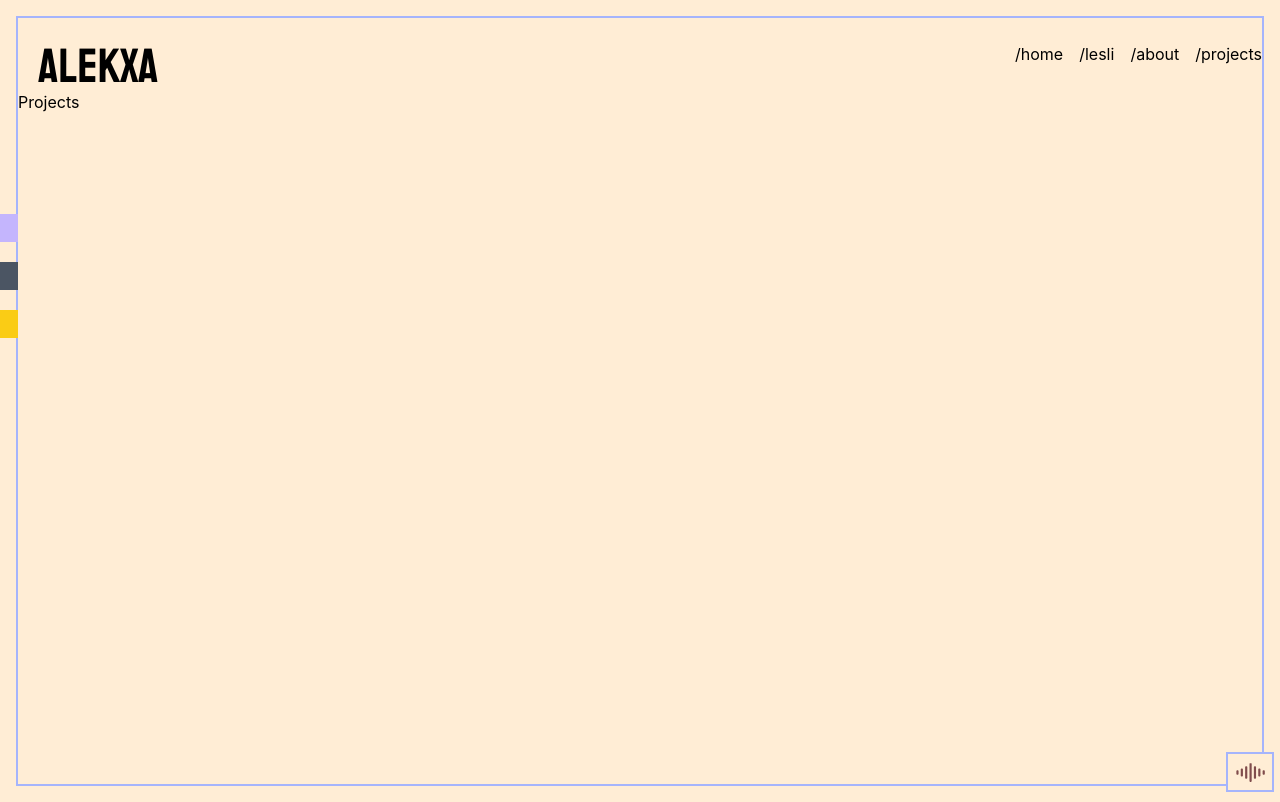
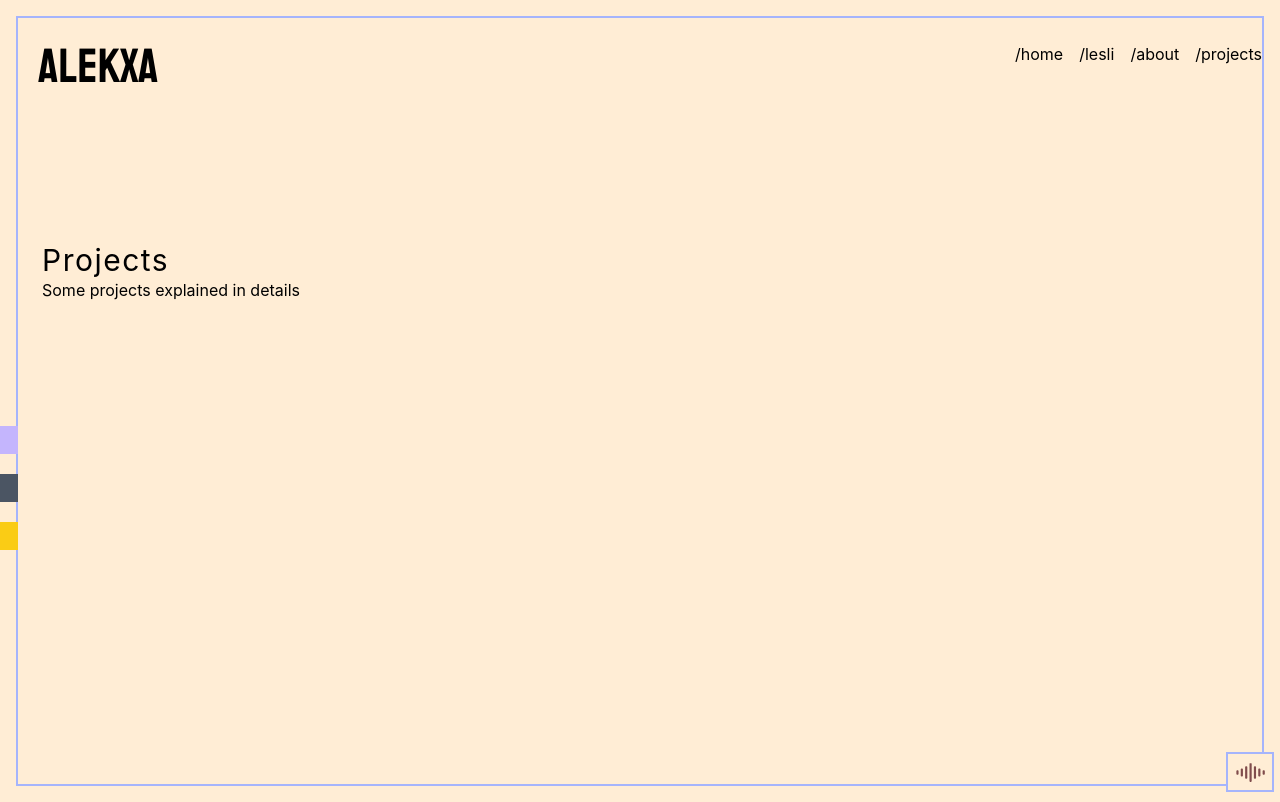
Before and after one commit to SmeraldaKa0s/Portfolio2023, a Next.js app: page /projects/Projects in a window 1280 px wide. Built offline with nearby package versions, Linux system fonts and the light colour scheme; a web font is replaced by a local one.

Commit message:
agrego archivos public

```diff
--- a/next.config.js
+++ b/next.config.js
@@ -1,6 +1,17 @@
 /** @type {import('next').NextConfig} */
 const nextConfig = {
   reactStrictMode: true,
+  webpack: (config) => {
+    config.module.rules.push({
+      test: /\.pdf/,
+      type: 'asset/resource',
+      generator: {
+        filename: 'static/[hash][ext]',
+      },
+    })
+
+    return config
+},
 }
 
 module.exports = nextConfig
--- a/pages/about/About.js
+++ b/pages/about/About.js
@@ -2,6 +2,7 @@ import Layout from "../../components/Layout";
 import styles from "./styles.module.scss";
 import Icon from "../../components/Icon";
 import Image from "next/image";
+import cv from "../../public/cv.pdf"
 
 const About = () => {
   return (
@@ -20,7 +21,6 @@ const About = () => {
             href="https://github.com/SmeraldaKa0s/Portfolio2022"
             target="_blank"
             rel="noreferrer"
-            iconClassName={styles.iconGithub}
           >
             <Icon id="github" />
           </a>
@@ -33,8 +33,10 @@ const About = () => {
           </a>
         </div>
         <div className={styles.boxDownload}>
+          <a href={cv} download="blabla">
           <p>Download my Resume</p>
           <Icon id="download" />
+          </a>
         </div>
         <div className={styles.boxCaption}>
           <p>
--- a/pages/projects/Projects.js
+++ b/pages/projects/Projects.js
@@ -1,10 +1,12 @@
 import Layout from "../../components/Layout";
+import styles from "./styles.module.scss";
 
 const Projects = () => {
   return (
     <Layout title="Projects">
-      <section>
+      <section className={styles.container}>
       <h1>Projects</h1>
+      <p>Some projects explained in details</p>
       </section>
 
 
--- a/pages/projects/styles.module.scss
+++ b/pages/projects/styles.module.scss
@@ -0,0 +1,6 @@
+.container {
+    @apply flex flex-col p-6;
+    h1 {
+        @apply text-3xl pt-32 tracking-wider;
+    }
+}
```
Also changed, not shown: 1 other file (tests, documents, lock files or other folders).
